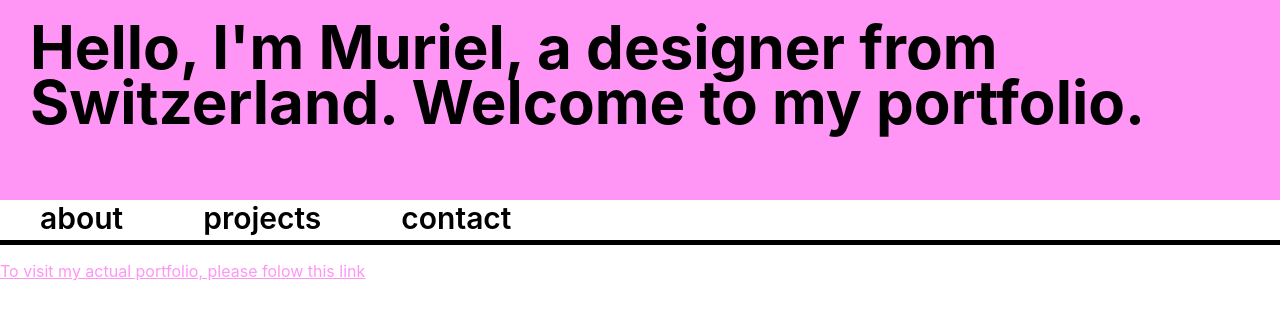
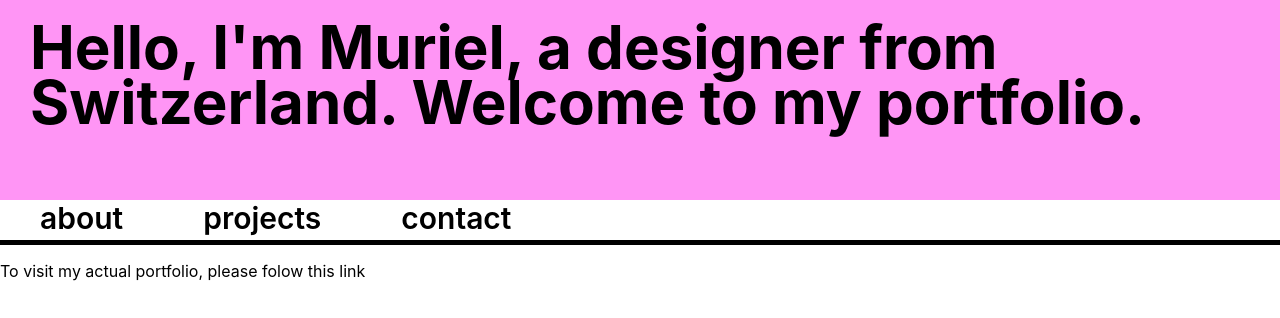
Before and after one commit to murieru/my_portfolio, a React (Create React App) app: page / in a window 1280 px wide. Shown: the top 318 px of the page. Built offline with nearby package versions, Linux system fonts and the light colour scheme.

Commit message:
bug fixed

```diff
--- a/src/comp/Projects.js
+++ b/src/comp/Projects.js
@@ -1,6 +1,8 @@
 import '../styles/Projects.css'
+/*
 import {projectList} from '../data/projectList.js'
 import Project from './Project.js'
+*/
 
 function Projects({currentCategory, setCategory, isOpen}){
 
@@ -9,7 +11,7 @@ function Projects({currentCategory, setCategory, isOpen}){
 
         <div id='projects'>
         <p>
-        <a href="https://www.figma.com/proto/iddGniBHX0LrV19mGXHAXR/UX-%2F-UI-Portfolio?page-id=3%3A40&node-id=3-77&node-type=frame&viewport=1007%2C707%2C0.1&t=lrvG1vni8RUebutc-1&scaling=contain&content-scaling=fixed&starting-point-node-id=3%3A77" target="_blank">To visit my actual portfolio, please folow this link</a>
+        <a href="https://www.figma.com/proto/iddGniBHX0LrV19mGXHAXR/UX-%2F-UI-Portfolio?page-id=3%3A40&node-id=3-77&node-type=frame&viewport=1007%2C707%2C0.1&t=lrvG1vni8RUebutc-1&scaling=contain&content-scaling=fixed&starting-point-node-id=3%3A77">To visit my actual portfolio, please folow this link</a>
         </p>
         </div>
 
```
